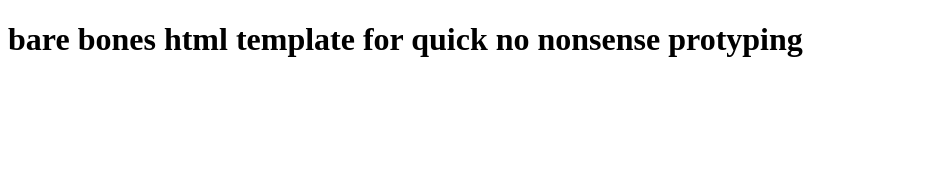
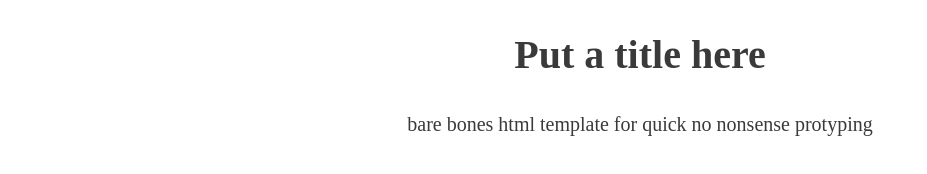
Before and after one commit to sjpcarroll/btnClicking, a plain HTML site: page index.html in a window 1280 px wide. Shown: the whole page, without its empty margins (0-927 px from the left). Drawn offline with Linux system fonts and the light colour scheme.

Commit message:
added base stylings and js check

```diff
--- a/assets/css/main.css
+++ b/assets/css/main.css
@@ -0,0 +1,24 @@
+body {
+  display: block;
+  width: 1024px;
+  margin: 0 auto;
+  text-align: center;
+  letter-spacing: 0;
+  font-weight: 400;
+  font-style: normal;
+  text-rendering: optimizeLegibility;
+  -webkit-font-smoothing: antialiased;
+  -moz-osx-font-smoothing: grayscale;
+  -moz-font-feature-settings: "liga" on;
+  color: rgba(20, 20, 20, 0.84);
+  font-size: 20px;
+  line-height: 1.4;
+}
+
+header {
+  display: block;
+}
+
+main {
+  display: block;
+}
--- a/assets/js/script.js
+++ b/assets/js/script.js
@@ -0,0 +1,12 @@
+howLong('Hello World');
+
+function howLong(foo){
+  var timeStart = performance.now();
+  hello();
+  var timeEnd = performance.now();
+  console.info('%cReturned in ' + (timeEnd - timeStart) + ' ms.',"color:blue");
+}
+
+function hello(){
+  console.log("Hello World");
+}
--- a/index.html
+++ b/index.html
@@ -1,10 +1,9 @@
 <!doctype html>
+<html lang="en">
 
-<html lang="en">
 <head>
   <meta charset="utf-8">
-
-<!-- @TODO: add title -->
+  <!-- @TODO: add title -->
   <title>Title Here</title>
   <!-- @TODO: add description -->
   <meta name="description" content="content here">
@@ -13,10 +12,18 @@
   <!--[if lt IE 9]>
     <script src="https://cdnjs.cloudflare.com/ajax/libs/html5shiv/3.7.3/html5shiv.js"></script>
   <![endif]-->
+  <script src="assets/js/script.js" async></script>
+
 </head>
 
 <body>
-  <h1>bare bones html template for quick no nonsense protyping</h1>
-  <script src="assets/js/scripts.js"></script>
+  <main>
+    <!-- @TODO: change the title -->
+    <header>
+      <h1>Put a title here<h1></header>
+  <p>bare bones html template for quick no nonsense protyping</p>
+</main>
+<footer>
+</footer>
 </body>
 </html>
```
